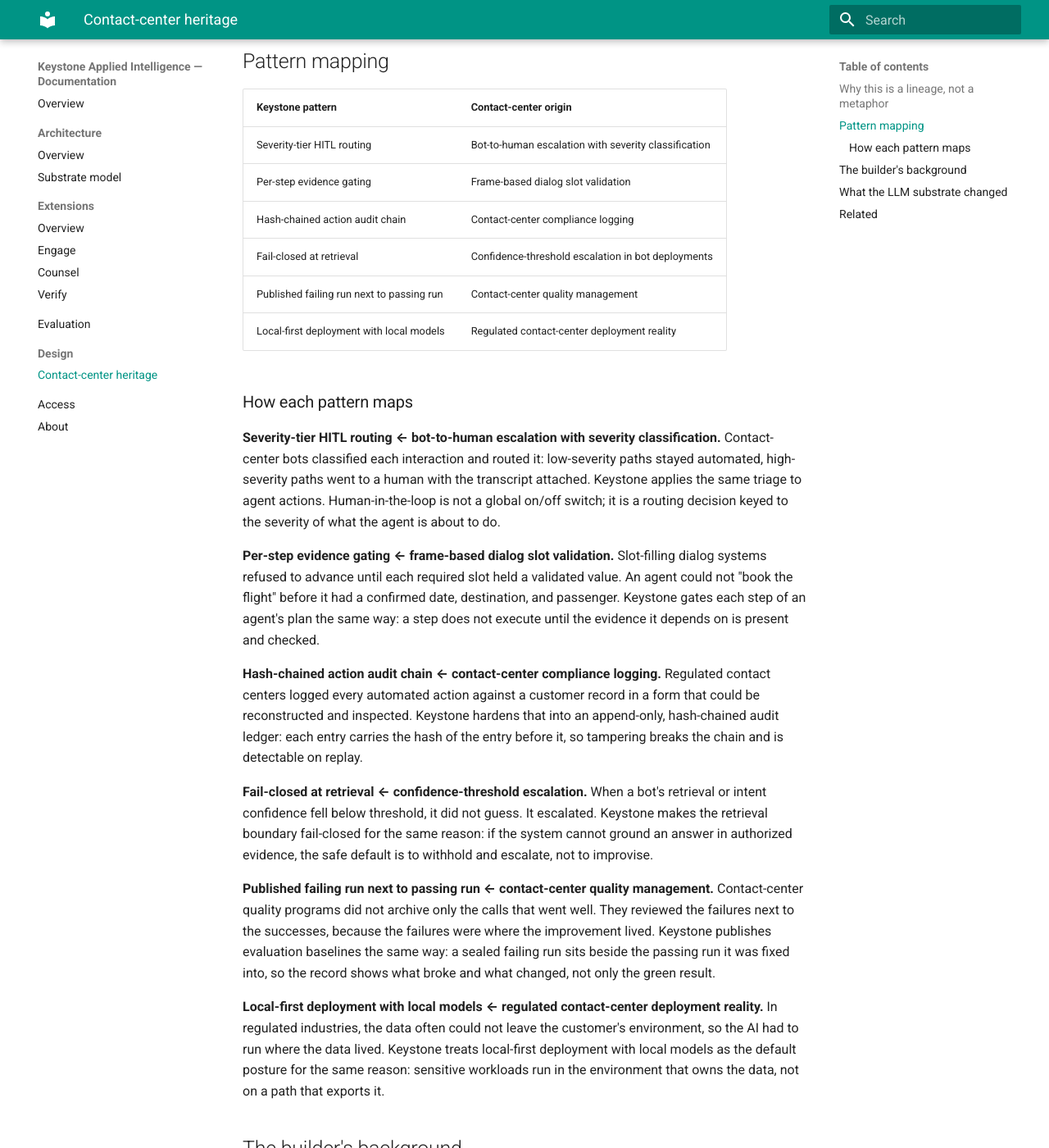
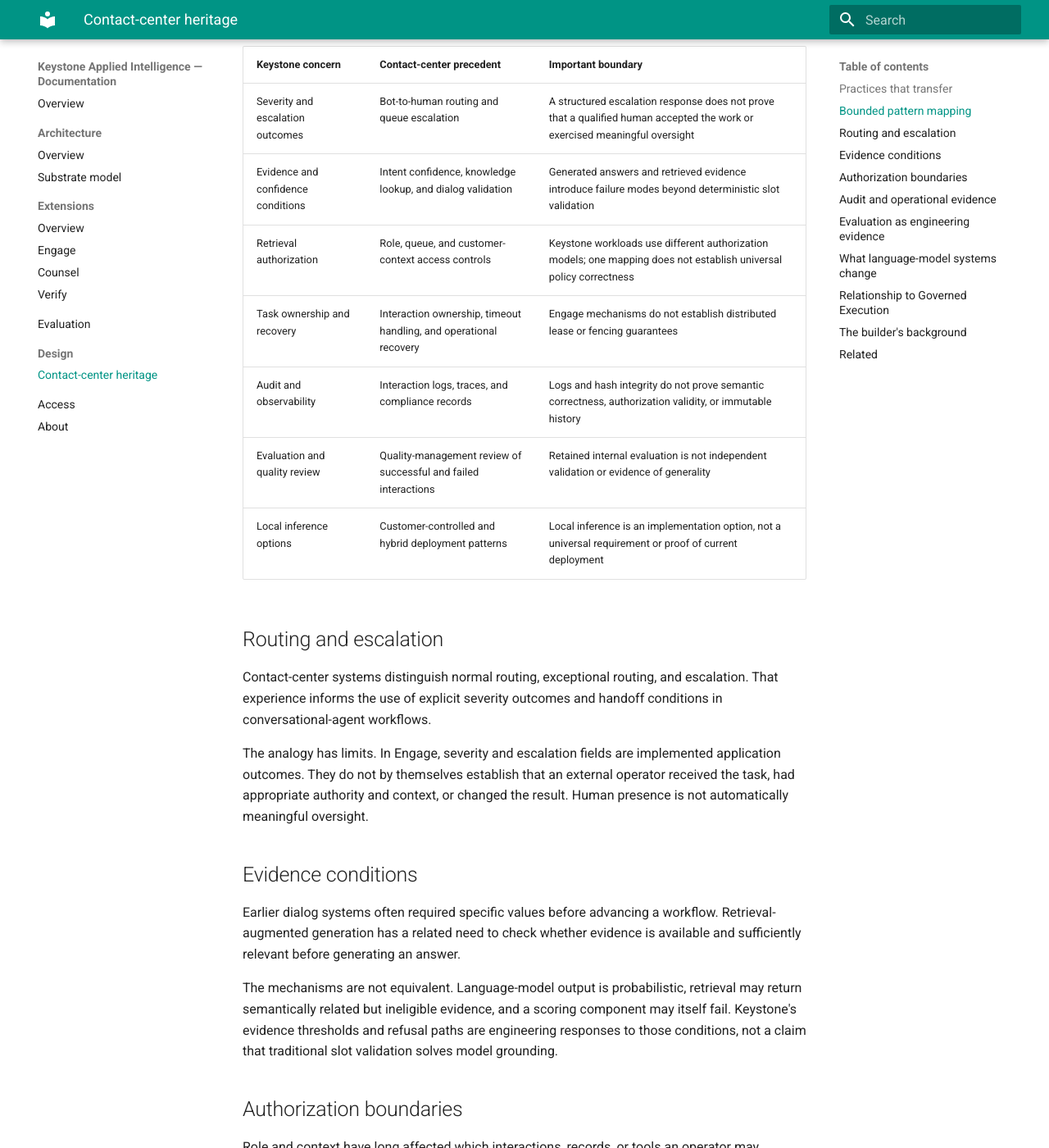
Before and after one commit to getkeystone/keystone-platform-docs, an MkDocs documentation site: the page built from docs/design/heritage.md, in a window 1280 px wide and 1400 px high, scrolled down 778 px. Shown: the whole window at 82% size. Built offline with MkDocs 1.6.1 and Material for MkDocs 9.7.7, drawn with Linux system fonts in a browser that asks for light colours; some of the changed text lies outside the part shown.

Commit message:
docs: bound contact-center heritage to design interpretation

```diff
--- a/docs/design/heritage.md
+++ b/docs/design/heritage.md
@@ -1,119 +1,157 @@
-# Contact-Center Heritage
+# Contact-center heritage
 
-Every governance mechanism in Keystone traces to a pre-LLM contact-center AI
-pattern, rebuilt for the LLM substrate. The mapping is not a metaphor and not a
-retrofit narrative. These patterns are the actual reason the design choices were
-made, because they were standard operational practice in an industry that ran
-automated conversations at scale years before the current wave of agents.
+Keystone's design is informed by experience with enterprise contact-center and
+cloud systems. Routing, escalation, observability, incident handling, access
+control, controlled change, and operational evidence all have useful precedents
+in that domain.
 
-## Why this is a lineage, not a metaphor
+This is design heritage, not proof that every Keystone mechanism derives from
+one contact-center pattern or that language-model systems are contact-center
+systems with a model added. The mapping below is an engineering interpretation
+of transferable practices.
 
-Enterprise contact-center AI had to do a specific, unglamorous job: run
-high-volume automated conversations under regulatory, financial, and
-reputational constraints, with human agents on the hook for every outcome the
-bot could not safely own.
+## Practices that transfer
 
-That job forced a set of solutions long before "agent safety" was a phrase:
+Enterprise interaction systems make several operational concerns explicit:
 
-- Automated interactions had to hand off to a human the moment confidence
-  dropped, and the handoff had to preserve context.
-- Every automated action against a customer record had to be logged in a form
-  an auditor or regulator could later inspect.
-- A deployment that could not prove what it did, to whom, and why did not ship.
+- work must be routed to a destination under defined conditions;
+- escalation needs a trigger, an owner, and enough context to continue;
+- failures need observable states and recovery procedures;
+- access decisions need deterministic enforcement points;
+- changes need deployment, rollback, and incident plans; and
+- records need enough context for later technical investigation.
 
-Those were operational requirements, not research questions. The LLM era is now
-rediscovering the same requirements from first principles. Keystone does not
-rediscover them. It ports the practice to a substrate where the reasoning step
-is a language model instead of a hand-built dialog engine.
+These concerns also appear in AI systems, but their implementations and evidence
+boundaries differ.
 
-## Pattern mapping
+## Bounded pattern mapping
 
-| Keystone pattern                          | Contact-center origin                                |
-|-------------------------------------------|------------------------------------------------------|
-| Severity-tier HITL routing                | Bot-to-human escalation with severity classification |
-| Per-step evidence gating                  | Frame-based dialog slot validation                   |
-| Hash-chained action audit chain           | Contact-center compliance logging                    |
-| Fail-closed at retrieval                  | Confidence-threshold escalation in bot deployments   |
-| Published failing run next to passing run | Contact-center quality management                    |
-| Local-first deployment with local models  | Regulated contact-center deployment reality          |
+| Keystone concern | Contact-center precedent | Important boundary |
+|---|---|---|
+| Severity and escalation outcomes | Bot-to-human routing and queue escalation | A structured escalation response does not prove that a qualified human accepted the work or exercised meaningful oversight |
+| Evidence and confidence conditions | Intent confidence, knowledge lookup, and dialog validation | Generated answers and retrieved evidence introduce failure modes beyond deterministic slot validation |
+| Retrieval authorization | Role, queue, and customer-context access controls | Keystone workloads use different authorization models; one mapping does not establish universal policy correctness |
+| Task ownership and recovery | Interaction ownership, timeout handling, and operational recovery | Engage mechanisms do not establish distributed lease or fencing guarantees |
+| Audit and observability | Interaction logs, traces, and compliance records | Logs and hash integrity do not prove semantic correctness, authorization validity, or immutable history |
+| Evaluation and quality review | Quality-management review of successful and failed interactions | Retained internal evaluation is not independent validation or evidence of generality |
+| Local inference options | Customer-controlled and hybrid deployment patterns | Local inference is an implementation option, not a universal requirement or proof of current deployment |
 
-### How each pattern maps
+## Routing and escalation
 
-**Severity-tier HITL routing ← bot-to-human escalation with severity
-classification.** Contact-center bots classified each interaction and routed it:
-low-severity paths stayed automated, high-severity paths went to a human with
-the transcript attached. Keystone applies the same triage to agent actions.
-Human-in-the-loop is not a global on/off switch; it is a routing decision keyed
-to the severity of what the agent is about to do.
+Contact-center systems distinguish normal routing, exceptional routing, and
+escalation. That experience informs the use of explicit severity outcomes and
+handoff conditions in conversational-agent workflows.
 
-**Per-step evidence gating ← frame-based dialog slot validation.** Slot-filling
-dialog systems refused to advance until each required slot held a validated
-value. An agent could not "book the flight" before it had a confirmed date,
-destination, and passenger. Keystone gates each step of an agent's plan the same
-way: a step does not execute until the evidence it depends on is present and
-checked.
+The analogy has limits. In Engage, severity and escalation fields are
+implemented application outcomes. They do not by themselves establish that an
+external operator received the task, had appropriate authority and context, or
+changed the result. Human presence is not automatically meaningful oversight.
 
-**Hash-chained action audit chain ← contact-center compliance logging.** Regulated
-contact centers logged every automated action against a customer record in a
-form that could be reconstructed and inspected. Keystone hardens that into an
-append-only, hash-chained audit ledger: each entry carries the hash of the entry
-before it, so tampering breaks the chain and is detectable on replay.
+## Evidence conditions
 
-**Fail-closed at retrieval ← confidence-threshold escalation.** When a bot's
-retrieval or intent confidence fell below threshold, it did not guess. It
-escalated. Keystone makes the retrieval boundary fail-closed for the same
-reason: if the system cannot ground an answer in authorized evidence, the safe
-default is to withhold and escalate, not to improvise.
+Earlier dialog systems often required specific values before advancing a
+workflow. Retrieval-augmented generation has a related need to check whether
+evidence is available and sufficiently relevant before generating an answer.
 
-**Published failing run next to passing run ← contact-center quality
-management.** Contact-center quality programs did not archive only the calls that
-went well. They reviewed the failures next to the successes, because the failures
-were where the improvement lived. Keystone publishes evaluation baselines the
-same way: a sealed failing run sits beside the passing run it was fixed into, so
-the record shows what broke and what changed, not only the green result.
+The mechanisms are not equivalent. Language-model output is probabilistic,
+retrieval may return semantically related but ineligible evidence, and a scoring
+component may itself fail. Keystone's evidence thresholds and refusal paths are
+engineering responses to those conditions, not a claim that traditional slot
+validation solves model grounding.
 
-**Local-first deployment with local models ← regulated contact-center deployment
-reality.** In regulated industries, the data often could not leave the customer's
-environment, so the AI had to run where the data lived. Keystone treats
-local-first deployment with local models as the default posture for the same
-reason: sensitive workloads run in the environment that owns the data, not on a
-path that exports it.
+## Authorization boundaries
+
+Role and context have long affected which interactions, records, or tools an
+operator may access. Keystone applies that general discipline at retrieval
+boundaries, but each workload implements it differently:
+
+- Gov uses role, domain, and jurisdiction retrieval constraints.
+- Counsel uses role and classification constraints plus client relationship
+  isolation.
+- Engage uses corpus-scope authorization.
+
+These implementations test bounded authorization mechanisms. They do not
+establish correct authentication, correct policy for a deployment, absence of
+alternative data paths, or decision justification.
+
+Permission governance asks who is allowed to do what. Decision justification
+asks why this particular decision was appropriate for this context, evidence,
+affected party, and consequence level.
+
+## Audit and operational evidence
+
+Operational systems benefit from records that help reconstruct a request,
+decision, failure, or recovery. Engage and Counsel use unkeyed SHA-256 hash
+chains, while Gov uses a keyed HMAC-SHA256 value per record with different field
+coverage.
+
+These mechanisms provide different integrity properties. A hash chain can
+support detection of changes relative to trusted prior state, but an actor able
+to rewrite an unanchored store may potentially recompute later hashes. Neither a
+hash nor a log establishes semantic correctness, valid authorization,
+independent witnessing, or immutable history.
+
+## Evaluation as engineering evidence
+
+Contact-center quality practices reinforce the value of reviewing failures
+instead of retaining only successful examples. Keystone-ledger similarly retains
+selected passing and failing internal evaluation artifacts and their lineage.
+
+The conclusion must remain bounded. A retained failing run can show that a
+particular evaluation configuration detected particular defects in an evaluated
+implementation. It does not prove that the methodology generally finds defects.
+A passing run belongs to its evaluated commit, cases, and configuration and is
+not independent validation.
+
+## What language-model systems change
+
+Several AI-specific properties require new mechanisms:
+
+- model output is probabilistic and sensitive to prompt and context;
+- retrieval quality affects which claims can be supported;
+- unsupported generation can remain fluent;
+- tool-using agents can turn generated output into external consequence;
+- state accumulates across multi-step workflows;
+- deterministic unit tests do not cover the full behavior; and
+- authority or justification may change between planning and execution.
+
+These differences are why contact-center experience is an input to the design,
+not a complete architecture for governed execution.
+
+## Relationship to Governed Execution
+
+Governed Execution is the umbrella research program. Its architecture separates
+a control plane, an execution plane, an evidence plane, and a distinct action
+boundary. The candidate substrate dimensions of Identity, Task state, Tempo,
+Cost, Currency, and Fidelity are research hypotheses rather than a complete
+ontology.
+
+Orchestration determines how work proceeds. Governance determines whether the
+intended consequence remains justified to proceed.
+
+Runtime Validity, identified as Track A, is a bounded reference implementation
+within that program. Its current process-local authority-change demonstration
+does not establish authentic external revocation, production authentication or
+authorization, durable persistence, independent witnessing, or real
+external-consequence enforcement.
 
 ## The builder's background
 
-Keystone is built by an engineer with 12+ years at Genesys building enterprise
-contact-center and cloud systems, including Knowledge Center retrieval,
-the chat suite, e-services, and contact analytics. That was the pre-LLM era of
-conversational AI: the systems that had to be auditable, escalatable, and safe
-to run against real customers before large language models existed.
+The design perspective is informed by 12+ years of enterprise contact-center and
+cloud-systems work at Genesys, including production investigation, escalation,
+routing, integrations, migrations, and operational documentation, followed by
+hands-on AI engineering since late 2024.
 
-The six patterns above were not invented for Keystone. They were the daily
-engineering reality of shipping conversational AI into regulated enterprises.
-Keystone carries that reality forward.
+That experience supports the design interpretation on this page. It is not
+evaluation evidence for Keystone's implementation claims.
 
-More on the builder: [arnaldosepulveda.com](https://arnaldosepulveda.com) ·
+More on the builder:
+[arnaldosepulveda.com](https://arnaldosepulveda.com) ·
 [linkedin.com/in/arnaldosepulveda](https://linkedin.com/in/arnaldosepulveda)
-
-## What the LLM substrate changed
-
-The substrate changed; the discipline did not.
-
-The reasoning step is now a language model, nondeterministic, capable of tool
-use, and grounded in retrieval rather than a hand-authored dialog tree. That
-raises the stakes on every one of the patterns above, because a model will
-confidently attempt actions a slot-filling engine never could. It does not make
-the patterns obsolete. It makes them mandatory.
-
-So Keystone keeps the mechanisms and rebuilds their implementation for the new
-substrate: severity routing over agent actions, evidence gating over generated
-plans, a hash-chained ledger over governed actions, fail-closed retrieval over model
-grounding, published failing runs over the evaluation suite, and local-first
-deployment over sensitive data. The LLM era needs this rigor. Rediscovering it
-from scratch is unnecessary.
 
 ## Related
 
-- [The substrate model →](../architecture/substrate.md)
-- [Evaluation methodology →](../evaluation/index.md)
-- [Escalation and human-in-the-loop routing →](../extensions/engage.md)
-- [What is public vs private →](../access.md)
+- [The substrate model](../architecture/substrate.md)
+- [Evaluation methodology](../evaluation/index.md)
+- [keystone-engage](../extensions/engage.md)
+- [What is public vs private](../access.md)
```
